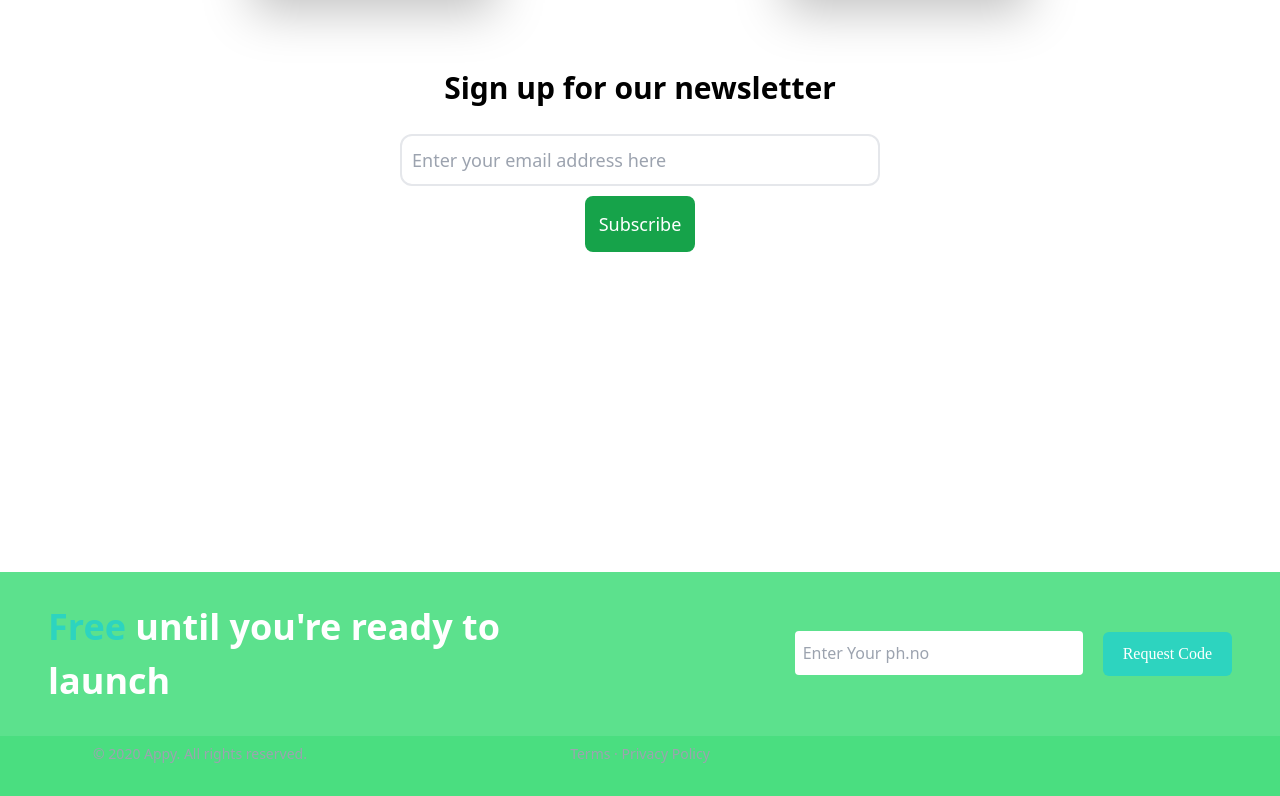
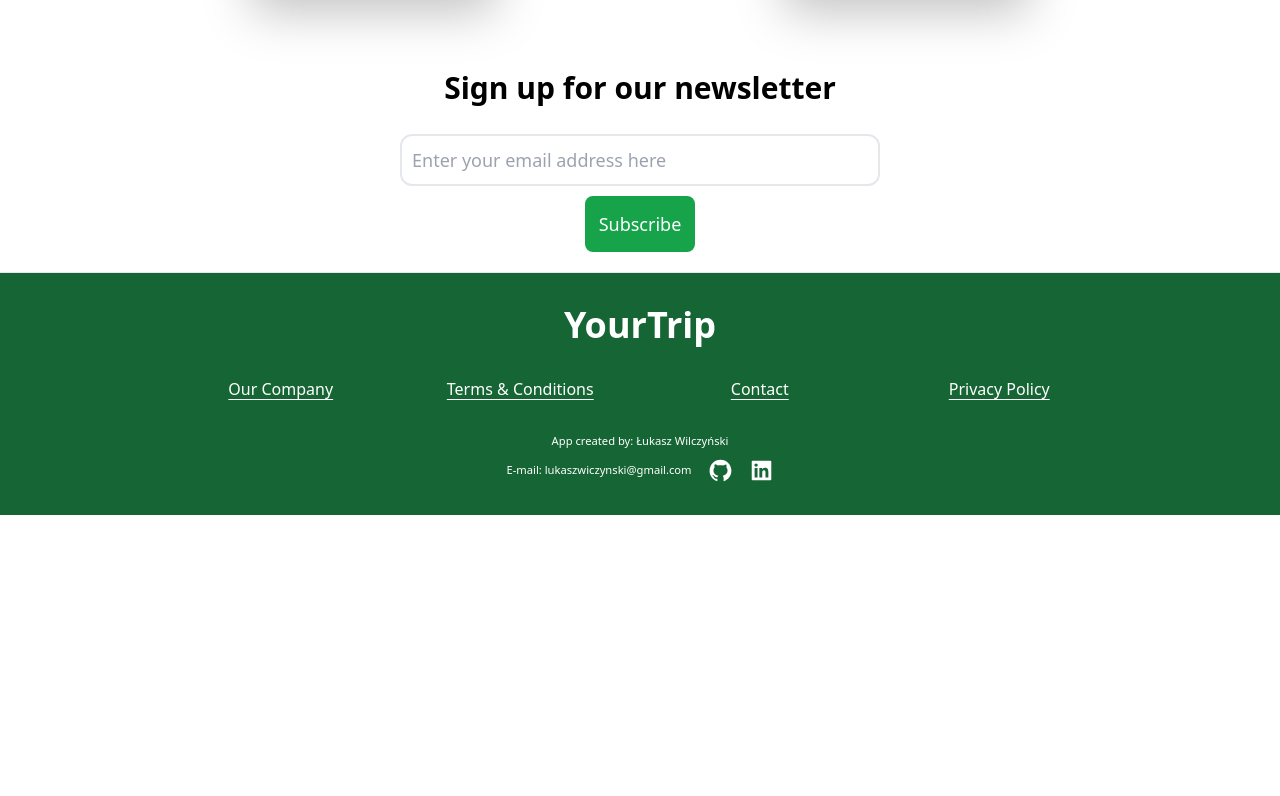
Before and after one commit to Lukibwoy/YourTrip, a React (Vite) app: page / in a window 1280 px wide. Shown: the part 2850-3646 px from the top of the page. After the commit the page ends 3365 px from the top, so only its background shows below. Built offline with nearby package versions, Linux system fonts and the light colour scheme; data requests are answered from the project's data file.

Commit message:
Footer update

```diff
--- a/src/Footer.tsx
+++ b/src/Footer.tsx
@@ -1,37 +1,40 @@
-import React from 'react'
-// import { BsGithub } from 'react-icons/bs'
+import { AiFillGithub, AiFillLinkedin } from 'react-icons/ai'
 
-const Footer: React.FC = () => {
+const Footer = () => {
 	return (
-		<footer className="bg-green-400 mt-80 text-white">
-			<div className="md:flex md:justify-between md:items-center sm:px-12 px-4 bg-[#ffffff19] py-7">
-				<h1
-					className="lg:text-4xl text-3xl md:mb-0 mb-6 lg:leading-normal font-semibold
-                 md:w-2/5">
-					<span className="text-teal-400">Free</span> until you're ready to launch
-				</h1>
-				<div>
-					<input
-						type="text"
-						placeholder="Enter Your ph.no"
-						className="text-gray-800
-                   sm:w-72 w-full sm:mr-5 mr-1 lg:mb-0 mb-4 py-2.5 rounded px-2 focus:outline-none"
-					/>
-					<button
-						className="bg-teal-400 hover:bg-teal-500 duration-300 px-5 py-2.5 font-[Poppins]
-                   rounded-md text-white md:w-auto w-full">
-						Request Code
-					</button>
-				</div>
-			</div>
-
-			<div
-				className="grid grid-cols-1 sm:grid-cols-2 lg:grid-cols-3 gap-10
-              text-center pt-2 text-gray-400 text-sm pb-8">
-				<span>© 2020 Appy. All rights reserved.</span>
-				<span>Terms · Privacy Policy</span>
-			</div>
-		</footer>
+		<div className="text-white font-quicksand px-4 bg-green-800 pb-8 border-t-[1px] mt-5">
+			<h3 className=" text-3xl text-center font-bold sm:text-4xl mt-8">YourTrip</h3>
+			<ul className="grid grid-cols-2 mx-auto  place-items-center  gap-8  mt-8 sm:max-w-[950px] sm:grid-cols-4 sm:gap-2 ">
+				<li className="font-[100] underline underline-offset-4 cursor-pointer " tabIndex={0}>
+					Our Company
+				</li>
+				<li className="font-[100] underline underline-offset-4  cursor-pointer" tabIndex={0}>
+					Terms & Conditions
+				</li>
+				<li className="font-[100] underline underline-offset-4  cursor-pointer" tabIndex={0}>
+					Contact
+				</li>
+				<li className="font-[100] underline underline-offset-4  cursor-pointer" tabIndex={0}>
+					Privacy Policy
+				</li>
+			</ul>
+			<section className="mx-auto">
+				<p className="text-center mt-8 text-[0.7rem] font-[500]">App created by: Łukasz Wilczyński</p>
+				<ul className="flex gap-4 justify-center mt-2 text-[0.7rem] items-center">
+					<li>E-mail: lukaszwiczynski@gmail.com</li>
+					<li>
+						<a href="https://github.com/Lukibwoy" target="_blank" rel="noreferrer">
+							<AiFillGithub size={25} />
+						</a>
+					</li>
+					<li>
+						<a href="https://www.linkedin.com/" target="_blank" rel="noreferrer">
+							<AiFillLinkedin size={25} />
+						</a>
+					</li>
+				</ul>
+			</section>
+		</div>
 	)
 }
 
```
